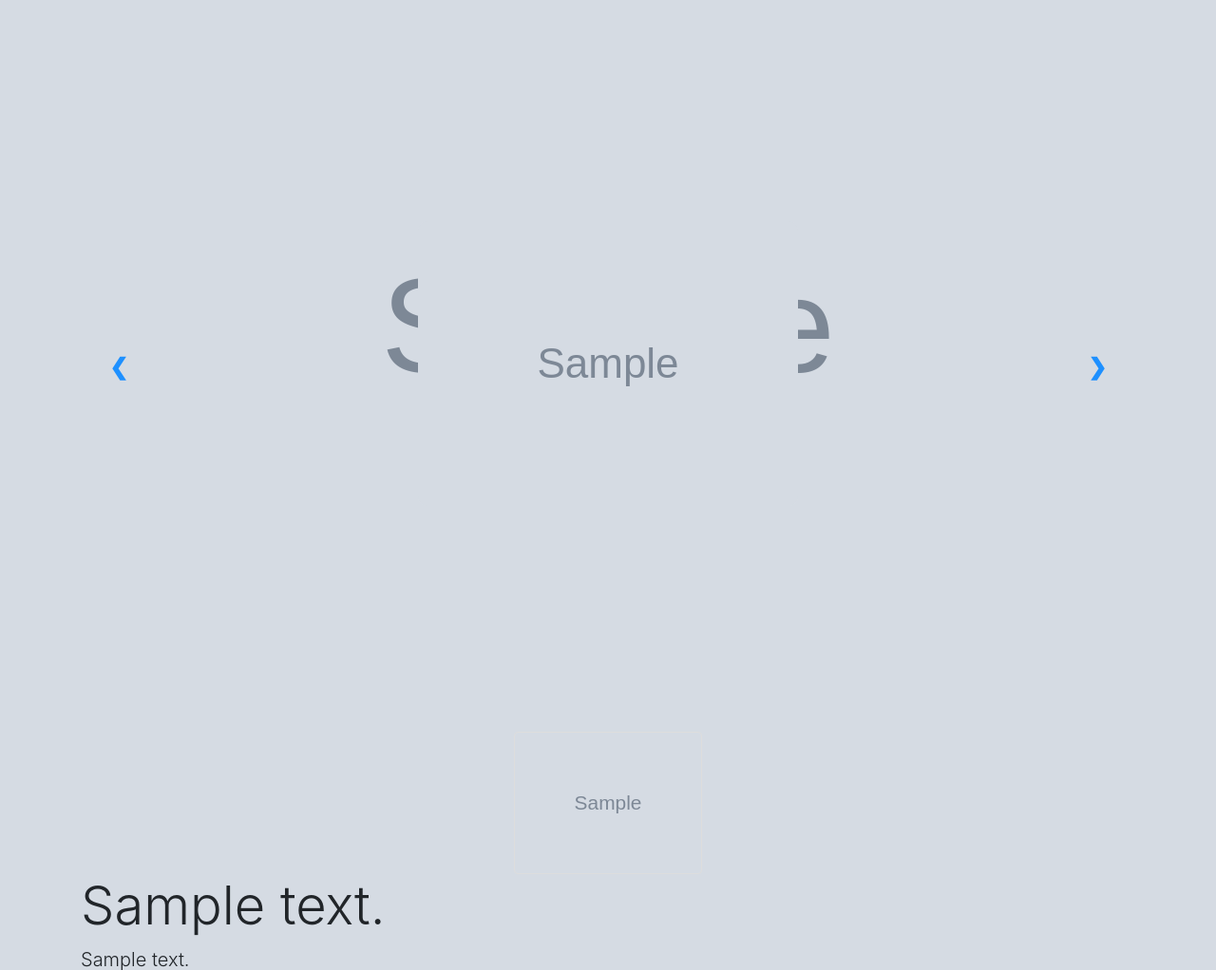
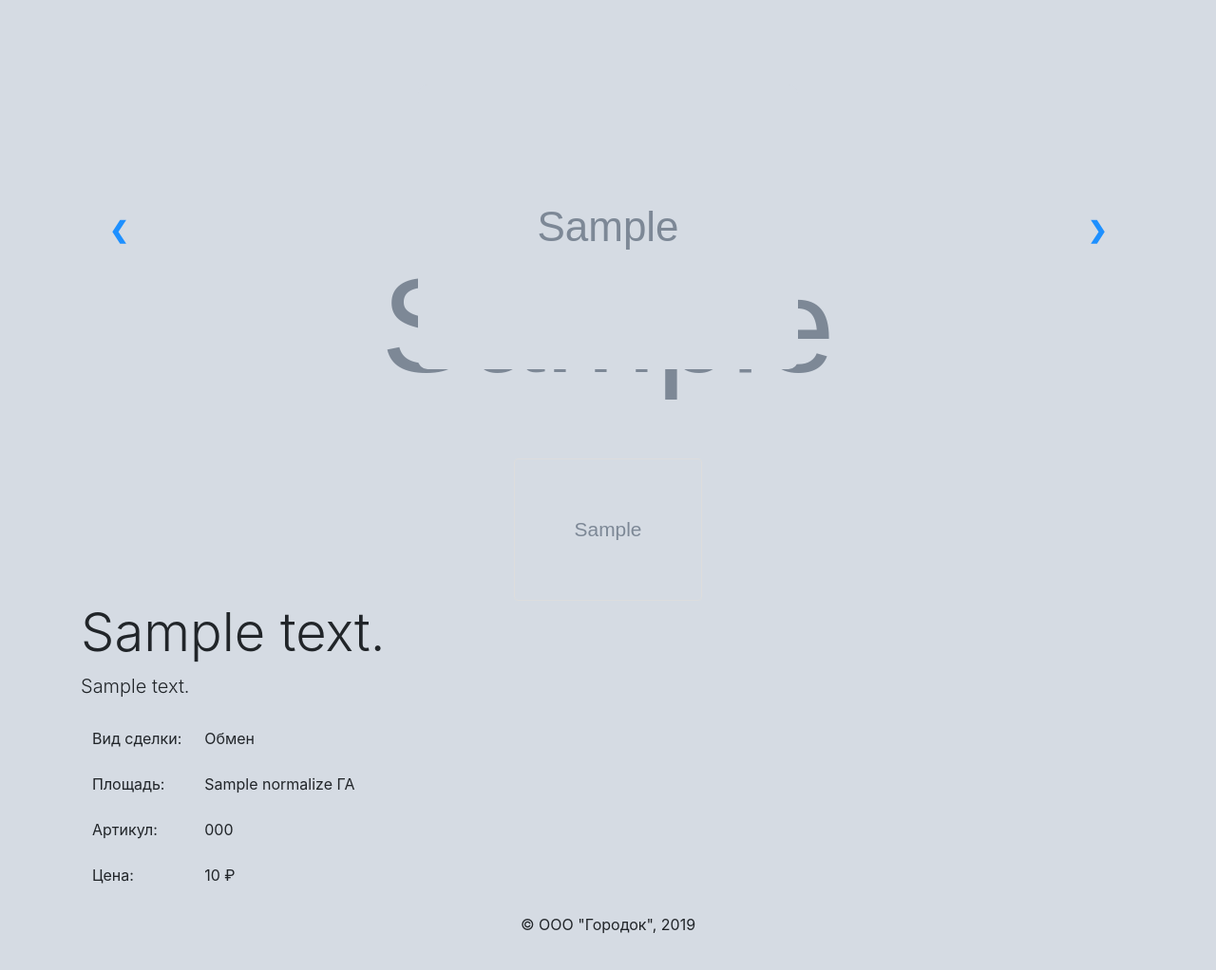
Before and after one commit to JazinBazin/gorodok, a Django app: template agency/templates/agency/RealEstate/land_details.html in a window 1280 px wide. Shown: the part 136-1158 px from the top of the page at 95% size. After the commit the page ends 1120 px from the top, so only its background shows below. Run offline with Django 3.2, Linux system fonts and the light colour scheme; the template is opened without the code that fills it: most values are stand-ins (such as "Sample title", 1, 10 or a date in 2020); grey boxes marked "Sample" are stand-in pictures; some libraries are stand-ins or nearby versions.

Commit message:
9 ads per page, title image height 480

```diff
--- a/agency/static/agency/CSS/gallery.css
+++ b/agency/static/agency/CSS/gallery.css
@@ -21,13 +21,13 @@
 }
 
 #openedImageContainer {
-    height: 768px;
+    height: 480px;
     position: relative;
 }
 
 #openedImage {
     height: auto;
-    max-height: 768px;
+    max-height: 480px;
     max-width: 100%;
     border-radius: 10px;
 }
--- a/agency/views.py
+++ b/agency/views.py
@@ -145,7 +145,7 @@
         filters_form = FiltersForm()
         real_estate = RealEstateType.objects.filter(status='published')
 
-    paginator = Paginator(real_estate, 10, allow_empty_first_page=True)
+    paginator = Paginator(real_estate, 9, allow_empty_first_page=True)
     page = request.GET.get('page')
     real_estate_for_page = paginator.get_page(page)
 
```
